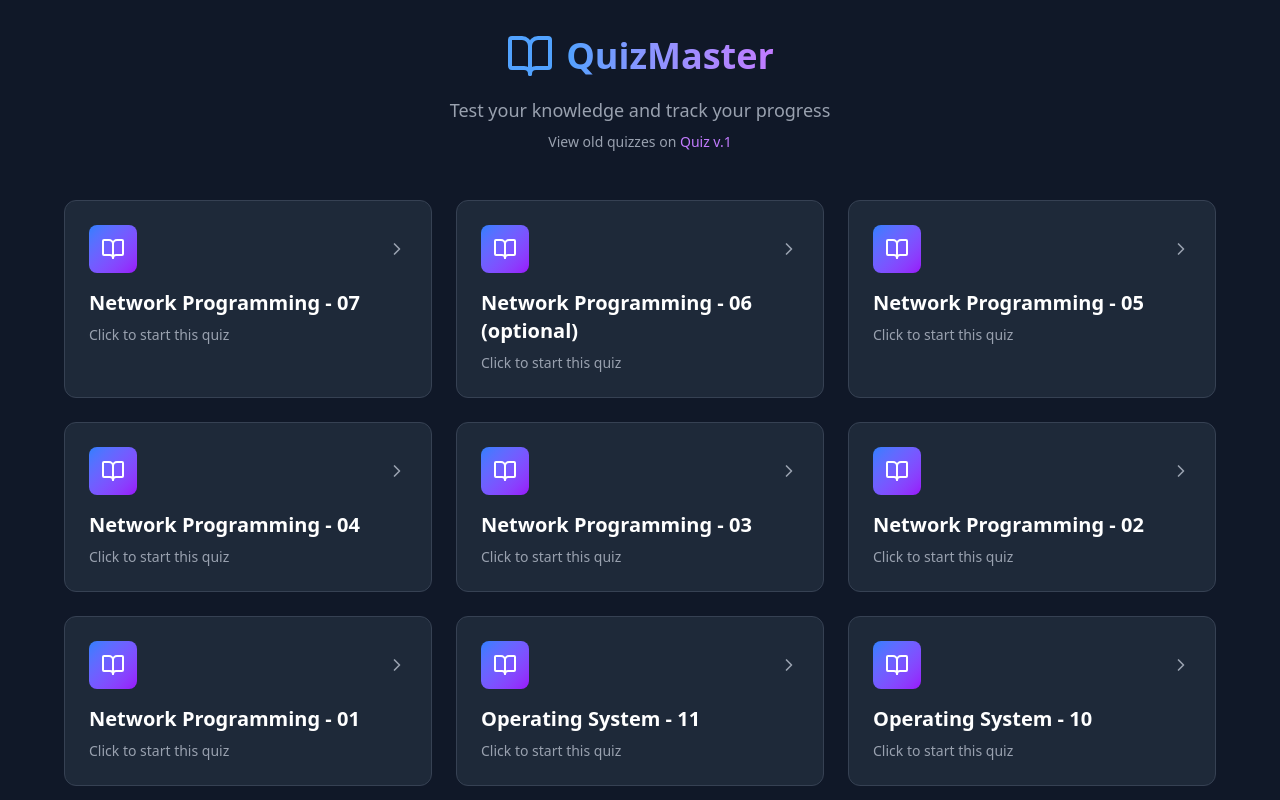
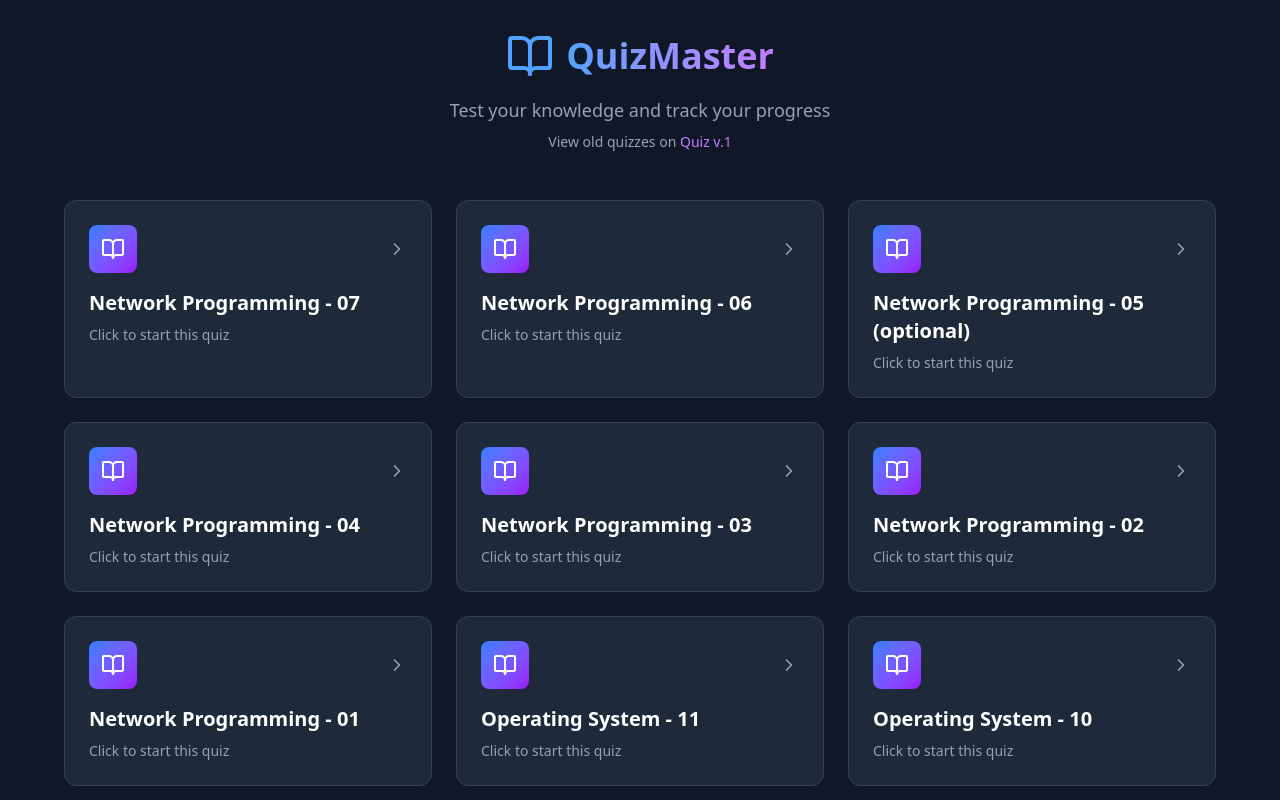
Before and after one commit to Thamidu-Nadun/v-ii.ai-quiz, a React (Vite) app: page / in a window 1280 px wide. Shown: the top 800 px of the page. Built offline with nearby package versions, Linux system fonts and the light colour scheme.

Commit message:
quick fix

```diff
--- a/src/quizzes.js
+++ b/src/quizzes.js
@@ -7,13 +7,13 @@ export default [
         isAvailable: true
     },
     {
-        title: 'Network Programming - 06 (optional)',
+        title: 'Network Programming - 06',
         path: 'quiz/NP/NP-006.json',
         description: 'Evaluate your understanding of network programming concepts, including protocols, sockets, and communication models.',
         isAvailable: true
     },
     {
-        title: 'Network Programming - 05',
+        title: 'Network Programming - 05 (optional)',
         path: 'quiz/NP/NP-005.json',
         description: 'Test your knowledge of network programming protocols, including TCP/IP, HTTP, and FTP.',
         isAvailable: true
```
